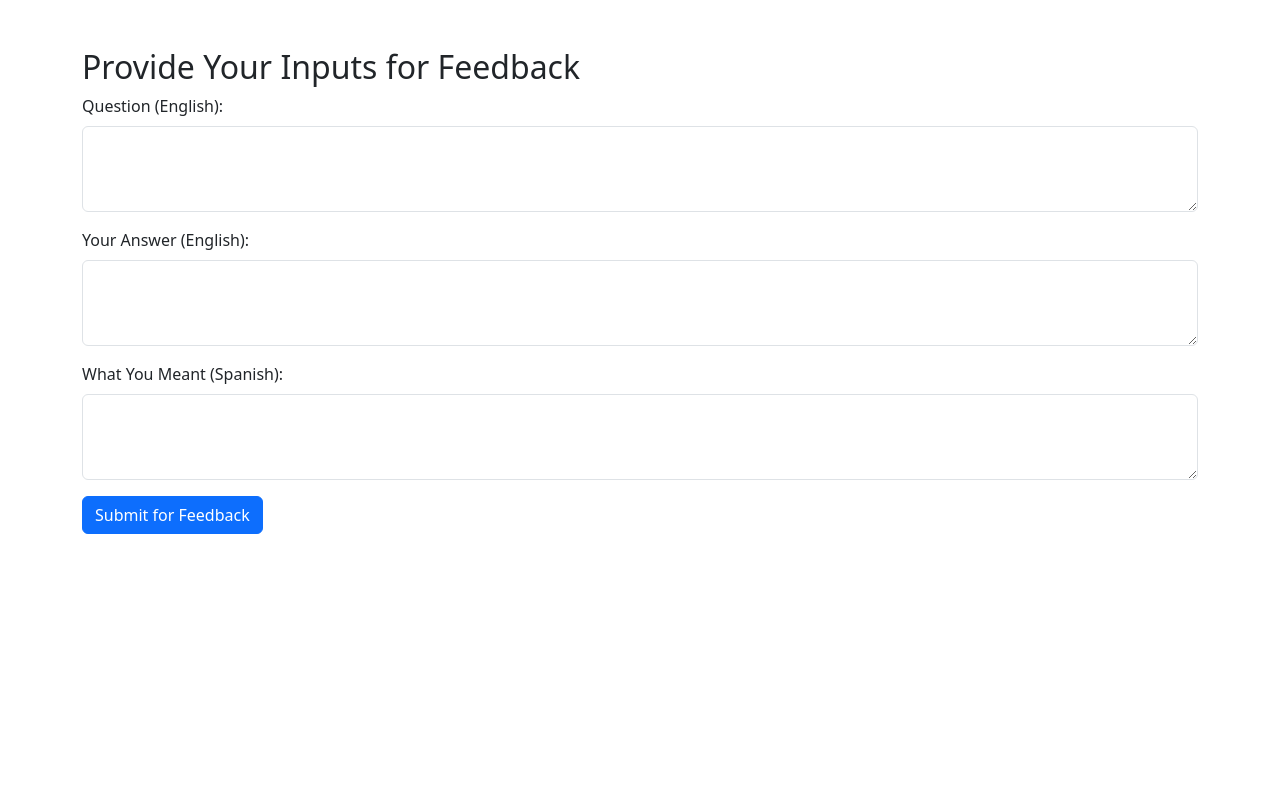
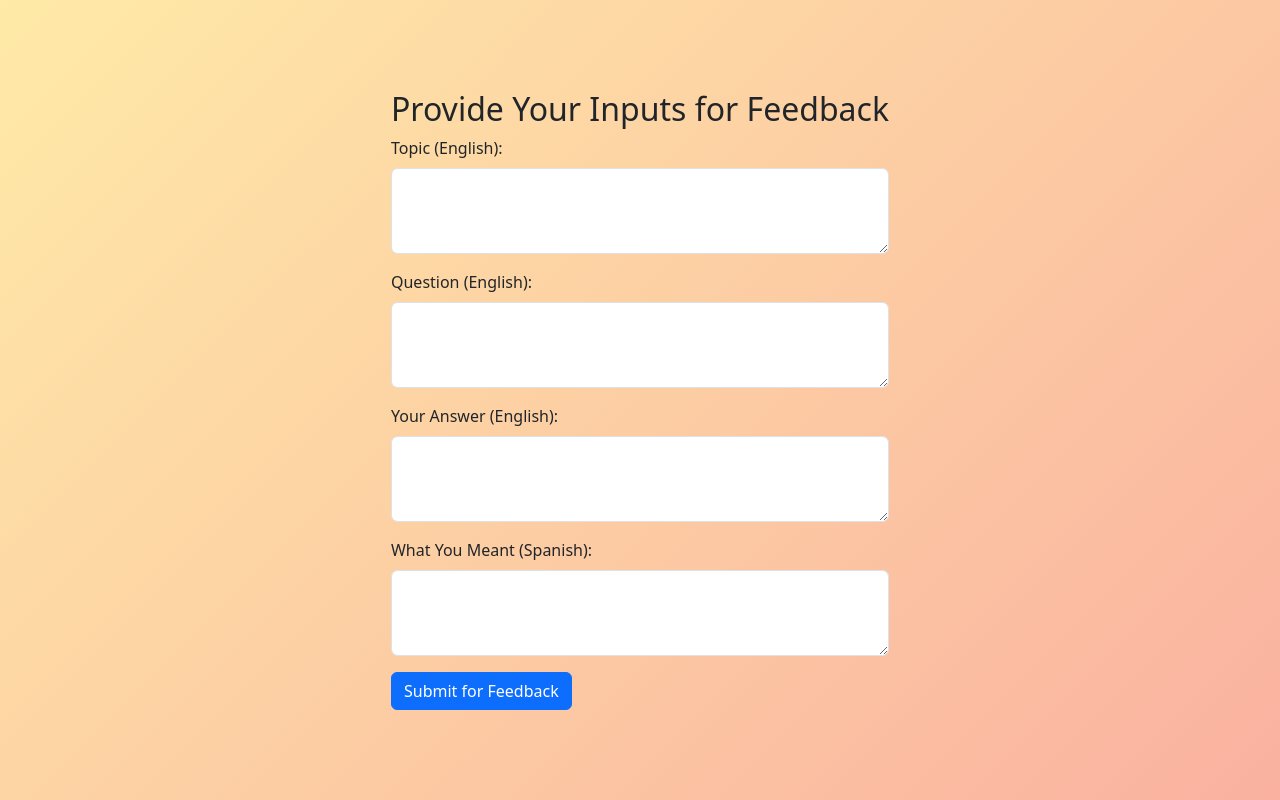
Before and after one commit to oscaralf96/krakenlabs, a Django app: page /aimodels/feedback/ in a window 1280 px wide. Run offline with Django 4.2, Linux system fonts and the light colour scheme.

Commit message:
prompt html and css of ai feedback

```diff
--- /dev/null
+++ b/backend/assets/css/aimodels/spelling/answer.css
@@ -0,0 +1,42 @@
+
+body {
+    font-family: 'Fredoka', sans-serif;
+    background: linear-gradient(135deg, #ffeaa7, #fab1a0);
+    padding: 2rem;
+    display: flex;
+    justify-content: center;
+    align-items: center;
+    min-height: 100vh;
+  }
+
+  .card {
+    background-color: white;
+    border-radius: 20px;
+    box-shadow: 0 10px 25px rgba(0, 0, 0, 0.2);
+    max-width: 600px;
+    padding: 2rem;
+    text-align: center;
+  }
+
+  h1, h2 {
+    color: #d63031;
+    margin-bottom: 1rem;
+  }
+
+  .english {
+    color: #2d3436;
+    margin-bottom: 1rem;
+  }
+
+  .spanish {
+    color: #0984e3;
+    margin-bottom: 2rem;
+  }
+
+  .highlight {
+    font-weight: bold;
+    background-color: #ffeaa7;
+    padding: 0.2em 0.4em;
+    border-radius: 10px;
+    color: #e17055;
+  }
--- a/backend/assets/templates/aimodels/spelling/form.html
+++ b/backend/assets/templates/aimodels/spelling/form.html
@@ -6,14 +6,21 @@
     <meta charset="UTF-8">
     <meta name="viewport" content="width=device-width, initial-scale=1.0">
     <title>Feedback Form</title>
+    <link rel="stylesheet" href="{% static 'css/aimodels/spelling/answer.css' %}">
     <link rel="stylesheet" href="https://cdn.jsdelivr.net/npm/bootstrap@5.3.0/dist/css/bootstrap.min.css">
 </head>
 <body>
-    <div class="container mt-5">
+    <div class="">
         <h2>Provide Your Inputs for Feedback</h2>
 
         <form method="post" action="{% url 'aimodels:feedback' %}">
             {% csrf_token %}
+
+            <div class="mb-3">
+                <label for="topic" class="form-label">Topic (English):</label>
+                <textarea class="form-control" id="topic" name="topic" rows="3" required></textarea>
+            </div>
+
             <div class="mb-3">
                 <label for="question" class="form-label">Question (English):</label>
                 <textarea class="form-control" id="question" name="question" rows="3" required></textarea>
@@ -33,13 +40,23 @@
         </form>
 
         {% if submitted %}
-            <div class="mt-4">
+
+            <div class="card">
                 <h4>Submitted Data:</h4>
+                <p><strong>Topic:</strong> {{ topic }}</p>
                 <p><strong>Question:</strong> {{ question }}</p>
                 <p><strong>Answer:</strong> {{ answer }}</p>
                 <p><strong>Intended Meaning:</strong> {{ intended_meaning }}</p>
-                <p><strong>AI Feedback:</strong> {{ feedback }}</p>
+
+                <h1>📝 Feedback</h1>
+                <p class="english">{{ feedback.feedback }}</p>
+                <p class="spanish">{{ feedback.feedback_spanish }}</p>
+
+                <h2>📚 Extra Info</h2>
+                <p class="english">{{ feedback.extra_info }}</p>
+                <p class="spanish">{{ feedback.extra_info_spanish }}</p>
             </div>
+
         {% endif %}
     </div>
 </body>
--- a/backend/core_apps/aimodels/views.py
+++ b/backend/core_apps/aimodels/views.py
@@ -2,6 +2,8 @@
 from django.views import View
 import requests
 from typing import Tuple
+import json
+import re
 
 DEEPINFRA_API_KEY = "pRGq69HjIJvZ4YVUd3pQ2UffuNuaDfbO"
 
@@ -43,6 +45,37 @@
             return "ERROR: " + str(response.content)
 
 
+def extract_and_parse_json(input_text):
+
+    # First try to parse the entire input as JSON
+    stripped_input = input_text.strip()
+    if stripped_input.startswith('{') and stripped_input.endswith('}'):
+        try:
+            return json.loads(stripped_input)
+        except json.JSONDecodeError:
+            pass  # Continue to try other methods
+
+    # Regular expression to match JSON objects or arrays within the text
+    json_pattern = re.compile(r"json(.*?)|\[.*?\]|\{.*?\}", re.DOTALL)
+
+    # Search for the JSON object or array
+    match = json_pattern.search(input_text)
+    if match:
+        # Extract the JSON string
+        json_string = match.group(1) if match.group(1) else match.group(0)
+
+        # Clean the JSON string (remove leading/trailing whitespace and newlines)
+        json_string = json_string.strip()
+        # print(json_string)
+
+        try:
+            # Parse the extracted JSON
+            return json.loads(json_string)
+        except json.JSONDecodeError as e:
+            raise ValueError(f"Invalid JSON structure in the input text: {e}")
+    else:
+        raise ValueError("No JSON object found in the input text.")
+
 class FeedbackFormView(View):
     template_name = 'aimodels/spelling/form.html'
 
@@ -51,12 +84,26 @@
 
     def post(self, request, *args, **kwargs):
         # Get data from the form
+        topic = request.POST.get('topic')
         question = request.POST.get('question')
         answer = request.POST.get('answer')
         intended_meaning = request.POST.get('intended_meaning')
 
-        system_prompt = """You are a teacher who is providing feedback on a student's of elementary school answer to a question.
-        Please provide feedback on the answer and spelling and suggest improvements. Provide a 50 word extra information. Provide the feedback in English and Spanish."""
+        system_prompt = """You are a teacher who is providing feedback on an elementary school student’s answer to a question.
+        Please provide feedback on the answer (related to the topic provided) and spelling (just for the english answer) and suggest improvements.
+The first feedback should be solely on grammar and spelling (grammar and spelling corrections just for the answer in English), correcting mistakes according the join of what they provided and what they intended to say in Spanish (their native language) but.
+The second feedback should provide a 50 word extra information. The feedback should be presented in English first and then the same feedback in Spanish.
+
+As the answer provide a json object like the following example:
+
+{
+    "feedback": "Your answer is well structured, but there are some spelling mistakes. For example, 'recieve' should be 'receive'. Also, consider using more complex sentences to enhance your writing.",
+    "feedback_spanish": "Tu respuesta está bien estructurada, pero hay algunos errores ortográficos. Por ejemplo, 'recieve' debería ser 'receive'. Además, considera usar oraciones más complejas para mejorar tu escritura.",
+    "extra_info": "It's important to proofread your work before submitting it. This will help you catch any mistakes and improve the overall quality of your writing.",
+    "extra_info_spanish": "Es importante revisar tu trabajo antes de enviarlo. Esto te ayudará a detectar cualquier error y mejorar la calidad general de tu escritura."
+}
+
+"""
         user_text = f"""Question: {question}
 Answer: {answer}
 The student is trying to convey the following meaning:in spanish {intended_meaning}.
@@ -65,10 +112,11 @@
 
         # Display it for testing (Later we will send it to OpenAI)
         context = {
+            'topic': topic,
             'question': question,
             'answer': answer,
             'intended_meaning': intended_meaning,
-            'feedback': inference,
+            'feedback': extract_and_parse_json(inference),
             'submitted': True
         }
 
--- a/backend/local.yml
+++ b/backend/local.yml
@@ -15,7 +15,7 @@
             context: .
             dockerfile: ./docker/dev/django/Dockerfile
         command: /start
-        volumes:krakenlabs_api
+        volumes:
             - .:/app:z
             - static_volume:/app/staticfiles
             - media_volume:/app/mediafiles
```
Also changed, not shown: backend/assets/css/landing/styles.css (line endings or trailing spaces).
